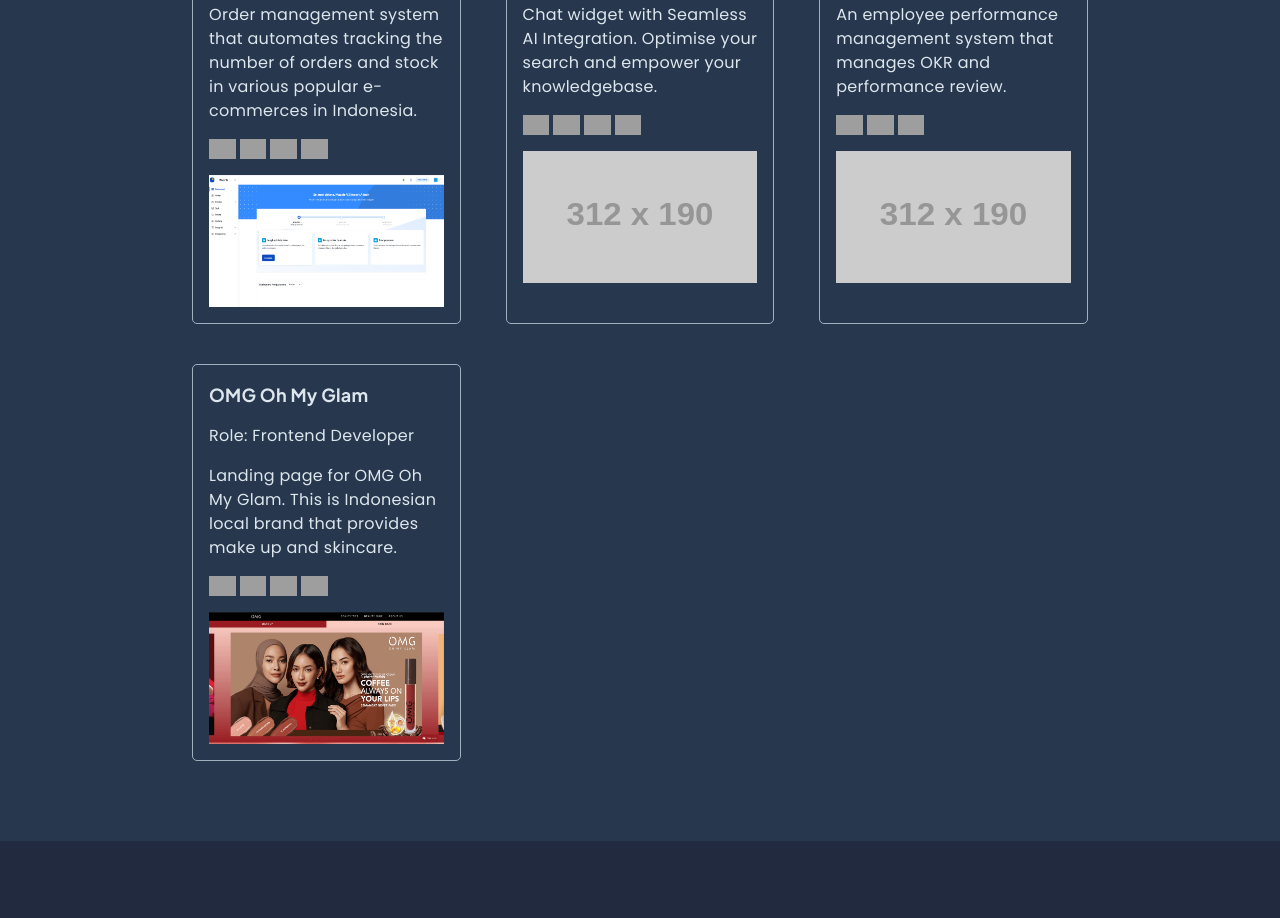
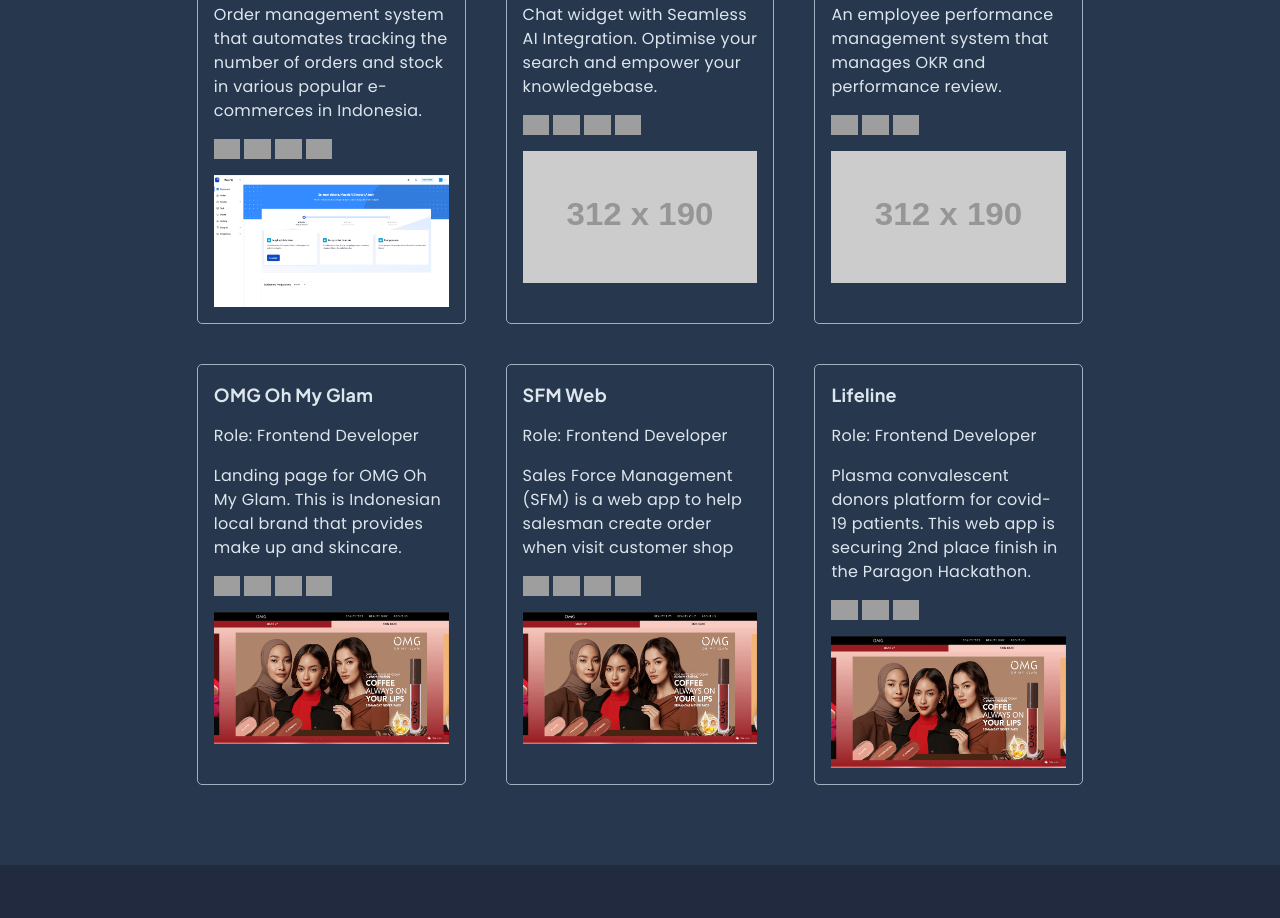
Before and after one commit to budiigunawan/budigunawan.com, a plain HTML site: page index.html in a window 1280 px wide. Shown: the part 1864-2782 px from the top of the page. Drawn offline with Linux system fonts and the light colour scheme; grey boxes are pictures that could not be loaded; placeholder pictures from the web are drawn by us.

Commit message:
add two new project card

```diff
--- a/index.html
+++ b/index.html
@@ -360,6 +360,102 @@
                 See more <span><i class="fas fa-arrow-right"></i></span>
               </a> -->
             </div>
+
+            <div class="projects__card">
+              <h4 class="projects__card__title plus-jakarta">SFM Web</h4>
+              <p class="projects__card__role poppins-regular">
+                Role: Frontend Developer
+              </p>
+              <p class="projects__card__subtitle poppins-regular">
+                Sales Force Management (SFM) is a web app to help salesman
+                create order when visit customer shop
+              </p>
+              <div class="projects__card__stacks">
+                <img
+                  loading="lazy"
+                  height="20px"
+                  src="https://img.shields.io/badge/-JavaScript-526d82?style=flat&amp;logo=javascript"
+                  alt="JavaScript"
+                />
+                <img
+                  loading="lazy"
+                  height="20px"
+                  src="https://img.shields.io/badge/-React-526d82?style=flat&amp;logo=react"
+                  alt="React"
+                />
+                <img
+                  loading="lazy"
+                  height="20px"
+                  src="https://img.shields.io/badge/-Next-526d82?style=flat&amp;logo=next.js"
+                  alt="Next"
+                />
+                <img
+                  loading="lazy"
+                  height="20px"
+                  src="https://img.shields.io/badge/-ChakraUI-526d82?style=flat&amp;logo=chakra-ui"
+                  alt="chakra-ui"
+                />
+              </div>
+              <img
+                loading="lazy"
+                class="projects__card__image"
+                src="./images/project-omg.png"
+                alt="Project name's screenshoot"
+              />
+              <!-- <a
+                class="projects__card__see-more poppins-regular"
+                href="#"
+                target="_blank"
+                rel="noopener noreferrer"
+              >
+                See more <span><i class="fas fa-arrow-right"></i></span>
+              </a> -->
+            </div>
+
+            <div class="projects__card">
+              <h4 class="projects__card__title plus-jakarta">Lifeline</h4>
+              <p class="projects__card__role poppins-regular">
+                Role: Frontend Developer
+              </p>
+              <p class="projects__card__subtitle poppins-regular">
+                Plasma convalescent donors platform for covid-19 patients. This
+                web app is securing 2nd place finish in the Paragon Hackathon.
+              </p>
+              <div class="projects__card__stacks">
+                <img
+                  loading="lazy"
+                  height="20px"
+                  src="https://img.shields.io/badge/-JavaScript-526d82?style=flat&amp;logo=javascript"
+                  alt="JavaScript"
+                />
+                <img
+                  loading="lazy"
+                  height="20px"
+                  src="https://img.shields.io/badge/-React-526d82?style=flat&amp;logo=react"
+                  alt="React"
+                />
+                <img
+                  loading="lazy"
+                  height="20px"
+                  src="https://img.shields.io/badge/-ChakraUI-526d82?style=flat&amp;logo=chakra-ui"
+                  alt="chakra-ui"
+                />
+              </div>
+              <img
+                loading="lazy"
+                class="projects__card__image"
+                src="./images/project-omg.png"
+                alt="Project name's screenshoot"
+              />
+              <!-- <a
+                class="projects__card__see-more poppins-regular"
+                href="#"
+                target="_blank"
+                rel="noopener noreferrer"
+              >
+                See more <span><i class="fas fa-arrow-right"></i></span>
+              </a> -->
+            </div>
           </div>
         </div>
       </section>
--- a/styles/main.css
+++ b/styles/main.css
@@ -527,7 +527,7 @@
 
   .projects__cards-container {
     gap: 40px;
-    justify-content: space-between;
+    justify-content: center;
   }
 
   .projects__card {
```
